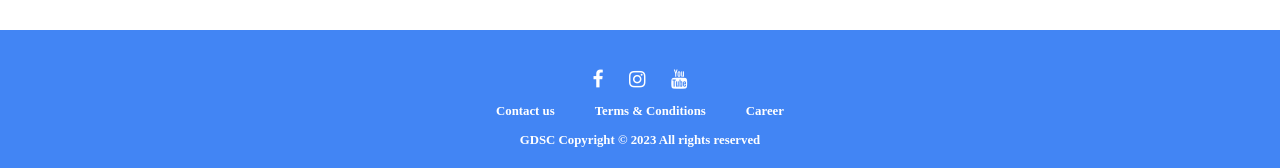
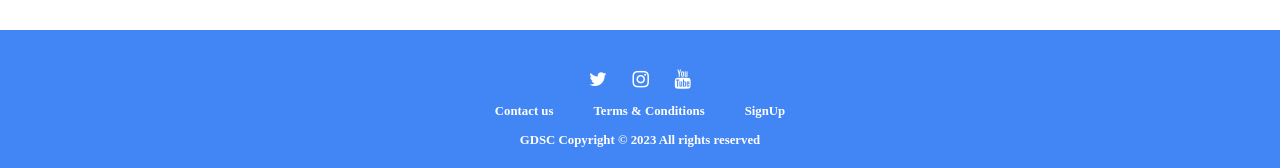
Before and after one commit to n-bakken/gdsc-website, a React (Create React App) app: page / in a window 1280 px wide. Shown: the part 770-938 px from the top of the page. Built offline with nearby package versions, Linux system fonts and the light colour scheme.

Commit message:
footer finish

```diff
--- a/src/components/pages/Footer.jsx
+++ b/src/components/pages/Footer.jsx
@@ -9,7 +9,7 @@ function Footer() {
       <div className="footer">
         <div className="row">
         <a href="https://www.apple.com" target="_blank" rel="noopener noreferrer">
-          <i className="fa fa-facebook"></i>
+          <i className="fa fa-twitter"></i>
         </a>
           <a href="./www.apple.com"><i className="fa fa-instagram"></i></a>
           <a href="./www.apple.com"><i className="fa fa-youtube"></i></a>
@@ -20,7 +20,7 @@ function Footer() {
           <ul>
             <li><a href="www.apple.com">Contact us</a></li>
             <li><a href="www.apple.com">Terms & Conditions</a></li>
-            <li><a href="www.apple.com">Career</a></li>
+            <li><a href="www.apple.com">SignUp</a></li>
           </ul>
         </div>
 
--- a/src/components/pages/Homepage.jsx
+++ b/src/components/pages/Homepage.jsx
@@ -1,7 +1,7 @@
 import React from 'react'
 import Home from './Home'; // Correct path to Homepage.jsx
 import Footer from './Footer';     // Correct path to Footer.jsx
-const homepage1 = () => {
+const homepage = () => {
   return (
     <div>
       <Home />
@@ -10,4 +10,4 @@ const homepage1 = () => {
   )
 }
 
-export default homepage1;
+export default homepage;
```
